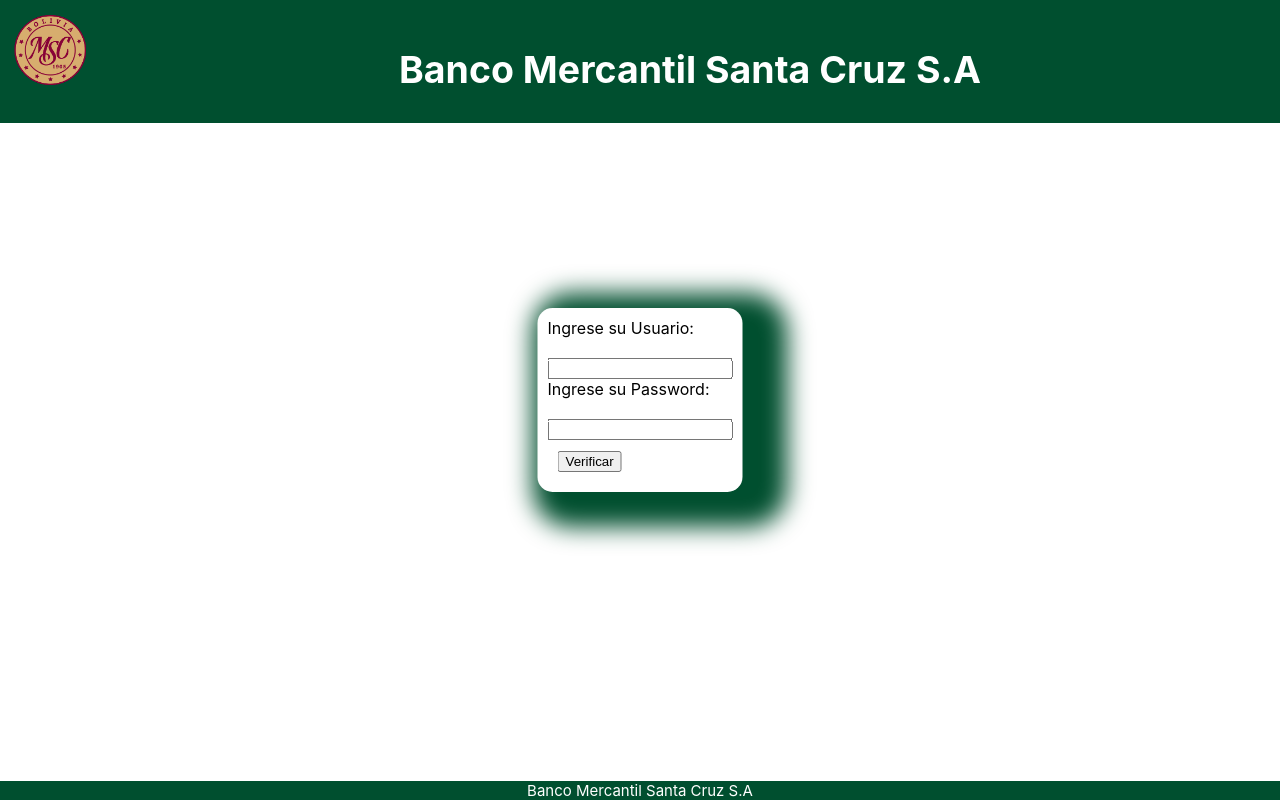
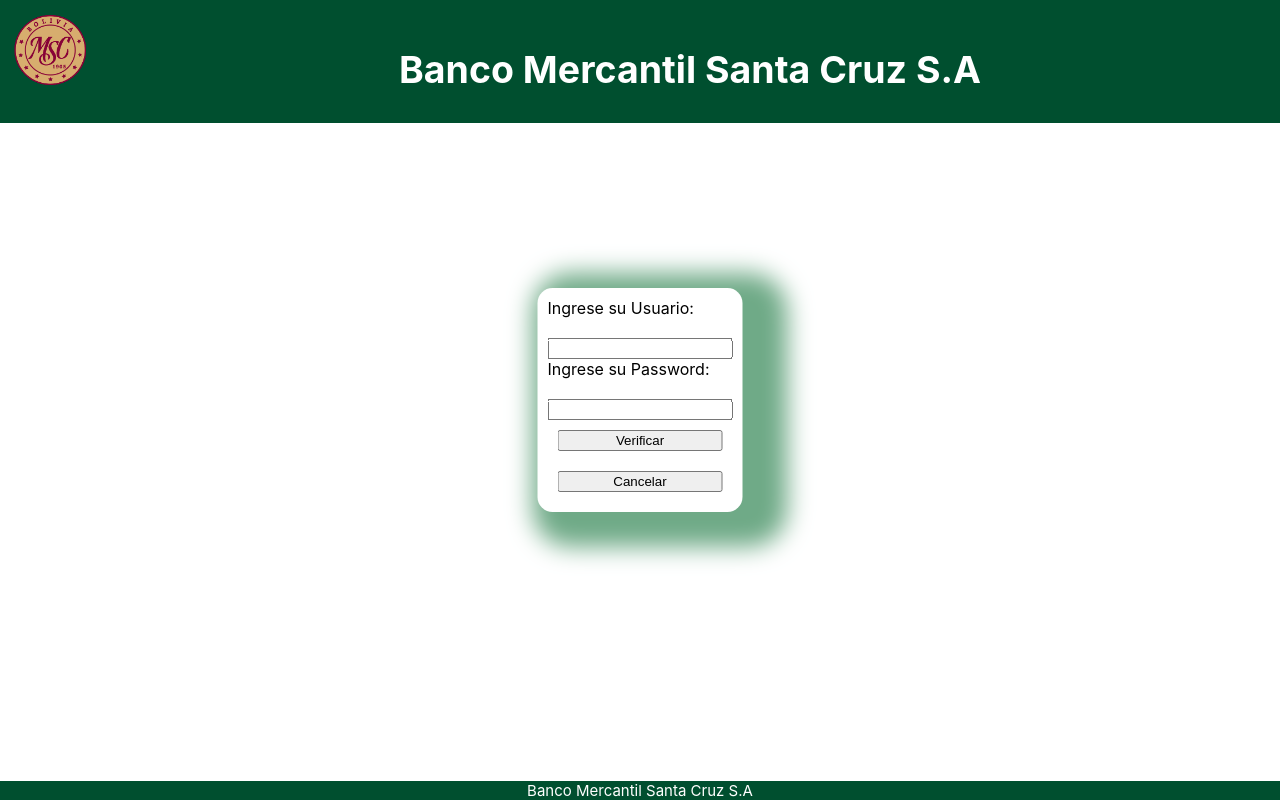
Before and after one commit to SebastianBelmonte01/proyecto-final-bmsc, a React (Create React App) app in the folder frontend/: page / in a window 1280 px wide. Built offline with nearby package versions, Linux system fonts and the light colour scheme.

Commit message:
Subiendo cambios en frontend

```diff
--- a/frontend/src/Pages/Home.js
+++ b/frontend/src/Pages/Home.js
@@ -4,12 +4,20 @@
 import Button from '../components/Button';
 import '../Styles/home.css';
 
+import { useNavigate } from "react-router-dom";
 
 
 
 const Home = () => {
   const[username, setUsername] = useState('');
   const[password, setPassword] = useState('');
+
+  const history = useNavigate();
+
+
+  const openApp = () => {
+    history('/Main');
+}
 
   return (
     <div>
@@ -25,8 +33,10 @@
                         <input type="password" id="password" onChange={event => setPassword(event.target.value)}/>
                     </div>
                     <div className="form-container-button">
-                        <Button text='Verificar'/>
-
+                        <div className="form-container">
+                            <Button text='Verificar' onClick={openApp}/>
+                            <Button text='Cancelar'/>
+                        </div>
                     </div>
             </div>
         </div>
--- a/frontend/src/Pages/Main.js
+++ b/frontend/src/Pages/Main.js
@@ -30,14 +30,12 @@
                 <Card
                     subtitle="Dashboard Banca Digital"
                     img="/img/bancaDigital.png"
-
                     text="Dashboard Banca Digital 2019 - 2022"
                     buttonText="Banca Digital"
                     onClick={openDigital}
                 />
                 <Card
                     subtitle="Dashboard Banca Física"
-
                     img="/img/bancaFisica.png"
                     text="Dashboard Banca Física 2019 - 2022"
                     buttonText="Banca Fisica"
--- a/frontend/src/Styles/home.css
+++ b/frontend/src/Styles/home.css
@@ -5,7 +5,7 @@
 .home-login{
     margin: 0 auto;
     padding: 10px;
-    box-shadow: 20px 10px 25px 25px #004f2f;
+    box-shadow: 20px 10px 25px 25px #6faa87;
     border-radius: 15px;
 
     position: absolute;
--- a/frontend/src/components/Card/card.css
+++ b/frontend/src/components/Card/card.css
@@ -16,7 +16,7 @@
 }
 
 .card-content:hover{
-    background-color: #EFEBFF;
+    background-color: #a8d9bc;
     border: 1px solid #000;
     color: #000;
 }
```
